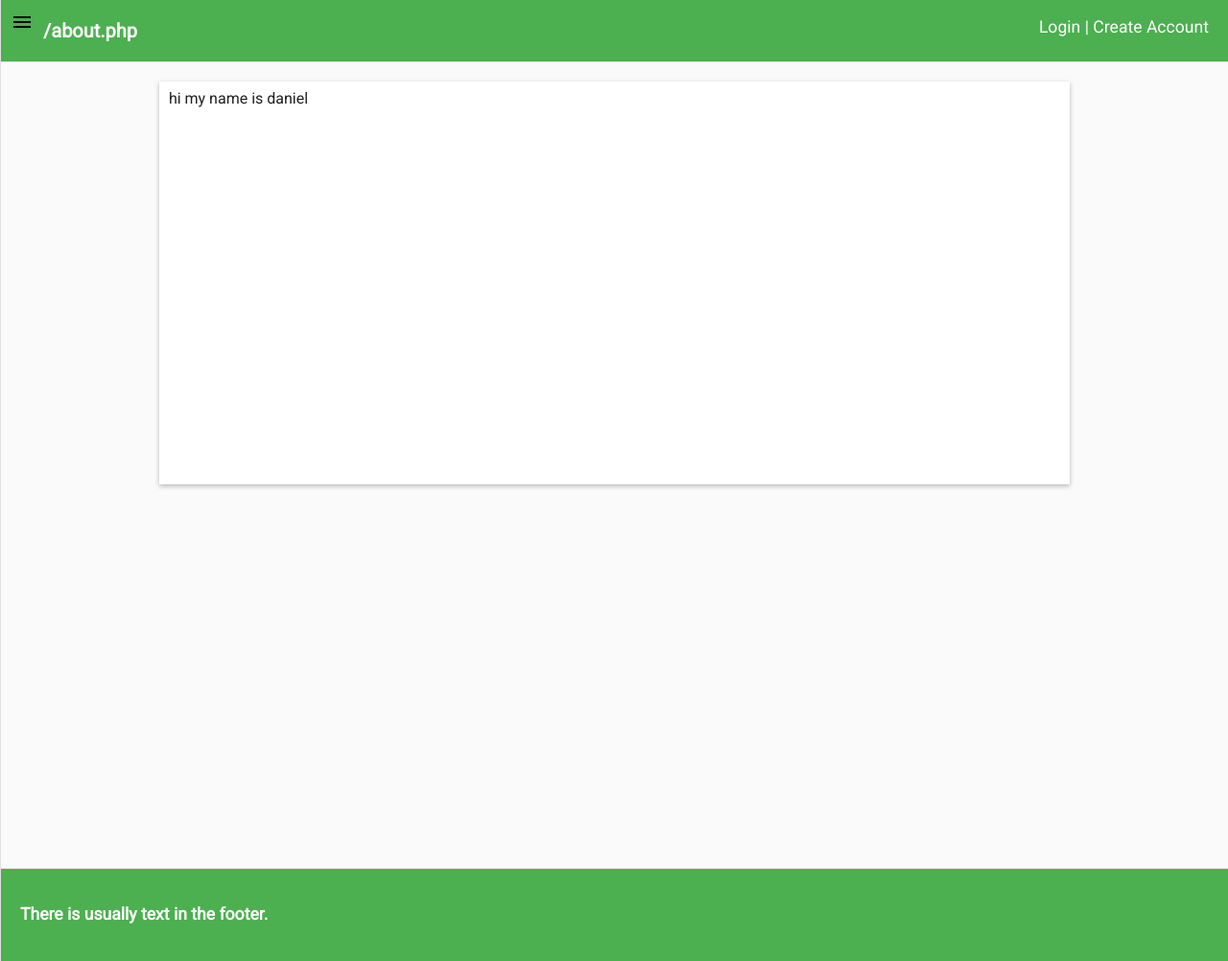
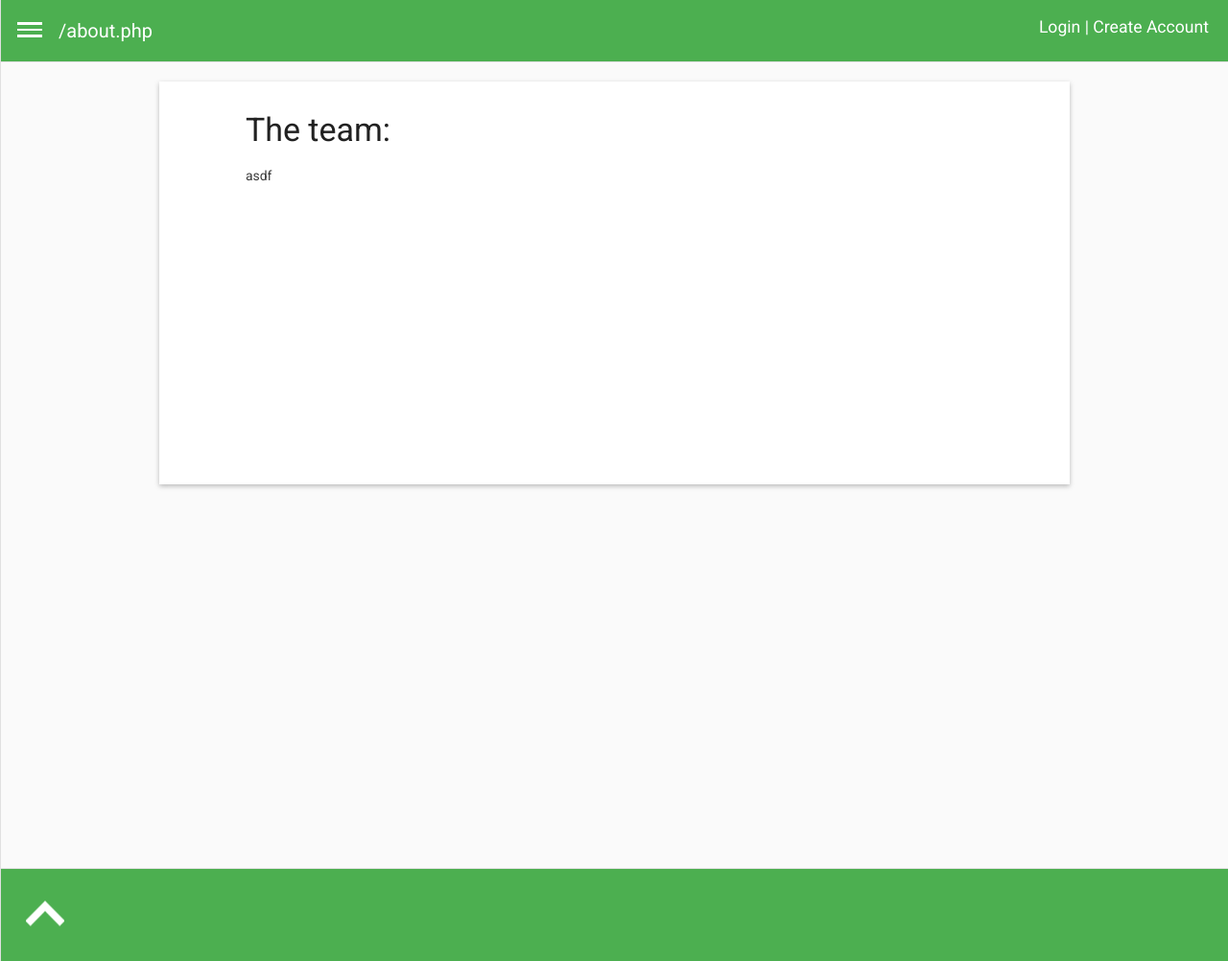
Before and after one commit to thaniri/tpc2017, a PHP site: page /about.php in a window 1280 px wide. Shown: the whole page at 96% size. Run offline with PHP 8.4, Linux system fonts and the light colour scheme.

Commit message:
changed menu and footer buttons

```diff
--- a/css/styles.css
+++ b/css/styles.css
@@ -54,6 +54,39 @@ h1, h2, h3, h4, h5, h6, p, span, div{
 	color:#212121;
 }
 
+h1{
+	font-size:34px;
+	font-weight:400;
+	line-height:20px;
+}
+
+h2{
+	font-size:24px;
+	font-weight:400;
+	line-height:16px;
+}
+
+h3{
+	font-size:20px;
+	font-weight:500;
+	line-height:1;
+}
+
+p{
+	font-size:14px;
+	font-weight:500;
+	line-height:16px;
+	margin-bottom:8px;
+	opacity:0.87;
+}
+
+button {
+	border:none;
+	box-sizing:none;
+	background:none;
+	cursor:pointer;
+}
+
 /*CLASSES START HERE*/
 
 .colourDemo{
@@ -73,6 +106,15 @@ h1, h2, h3, h4, h5, h6, p, span, div{
 	background-color:#fff;
 	box-shadow: 0 2px 5px rgba(0,0,0,.26);
 	padding:10px;
+}
+
+.insideLargeContent{
+	padding:0px 80px 0px 80px;
+}
+
+.largeContent h1, h2{
+	margin-bottom:30px;
+	margin-top:30px;
 }
 
 .smallContentRow{
@@ -215,6 +257,14 @@ h1, h2, h3, h4, h5, h6, p, span, div{
 		cursor:pointer;
 }
 
+#scrollUp{
+	position: relative;
+	float:left;
+	margin-left:20px;
+	top: 50%;
+	transform: translateY(-50%);
+}
+
 /*DEFAULT TAG NAMES START HERE*/
 
 main{
--- a/incs/footer.php
+++ b/incs/footer.php
@@ -1,6 +1,6 @@
 <?php
 echo'<footer>
-		<h2>There is usually text in the footer.</h2>
-		<script src="scripts/toggleMenu.js"></script>
+		<button id="scrollUp" onclick="scrollUp()"><img src="./images/icons/upArrow.png"></img></button>
+		<script src="scripts/buttons.js"></script>
 	</footer>';
 ?>
--- a/incs/header.php
+++ b/incs/header.php
@@ -34,14 +34,14 @@ function createHeader(){
 	if(isset($_SESSION['loggedin'])){
 		//if the user is already logged include their username in the header
 		echo'<header>
-			<button id="menuIcon" onclick="myTest()"><img src="./images/icons/ic_menu_black_24px.svg"/></button>
+			<button id="menuIcon" onclick="toggleMenu()"><img src="./images/icons/hamburger.png"/></button>
 			<h1>'. $title . '</h1>
 			<div class="username">Hi '. $_SESSION['email'] .', <a href="./logout.php">Logout</a></div>
 		</header>';
 	}
 	else{
 		echo'<header>
-			<button id="menuIcon" onclick="myTest()"><img src="./images/icons/ic_menu_black_24px.svg"/></button>
+			<button id="menuIcon" onclick="toggleMenu()"><img src="./images/icons/hamburger.png"/></button>
 			<h1>'. $title . '</h1>
 			<span class="username"><a href="./login.php">Login</a> | <a href="./create.php">Create Account</a></span>
 		</header>';
--- a/incs/mainAbout.php
+++ b/incs/mainAbout.php
@@ -1,5 +1,10 @@
 <?php
 echo '<div class="largeContent">
-hi my name is daniel
-</div>';
+            <div class="insideLargeContent">
+                <h1>The team:</h1>
+                <p>asdf</p>
+
+
+            </div>
+        </div>';
 ?>
--- a/incs/mainReceipt.php
+++ b/incs/mainReceipt.php
@@ -22,6 +22,9 @@ function findUserID($link){
     }
 }
 
+/**
+* This function prints out all the purchases made by a user.
+*/
 function displayPastPurchases($link){
     $cID = findUserID($link);
     $result = mysqli_query($link, 'select receipt.rDate, book.bTitle, book.bCover from receipt join receiptBook on receipt.rID = receiptBook.rID join book on receiptBook.bID = book.bID where cID = ' . $cID . ';');
@@ -32,7 +35,6 @@ function displayPastPurchases($link){
             . '</div>';
         }
     }
-
 }
 
 ?>
--- a/scripts/toggleMenu.js
+++ b/scripts/buttons.js
@@ -1,7 +1,7 @@
 /**
  * This function toggles the side menu visibility when the css breakpoints are small
  */
-function myTest() {
+function toggleMenu() {
     if(document.getElementById("leftCol").style.display == "none"){
         document.getElementById("leftCol").style.display = "initial"
     }
@@ -9,3 +9,10 @@ function myTest() {
         document.getElementById("leftCol").style.display = "none"
     }
 }
+
+/**
+* This function scrolls the window to the top of the page.
+*/
+function scrollUp(){
+    window.scrollTo(0,0);
+}
```
Also changed, not shown: documentation/tableDescriptions.txt (+7 -6 lines), images/icons/hamburger.png (added), images/icons/ic_menu_black_24px.svg (deleted), images/icons/upArrow.png (added).
